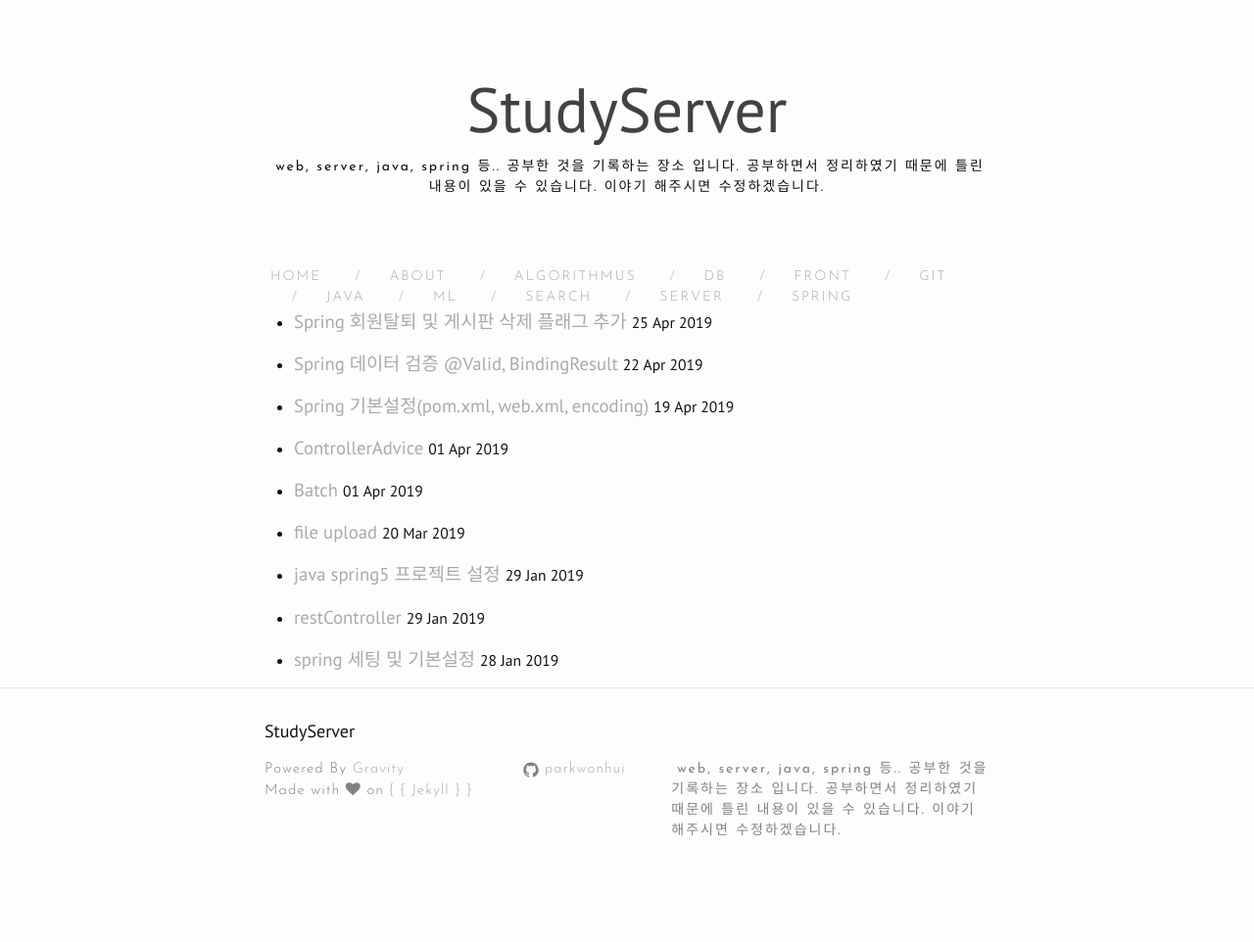
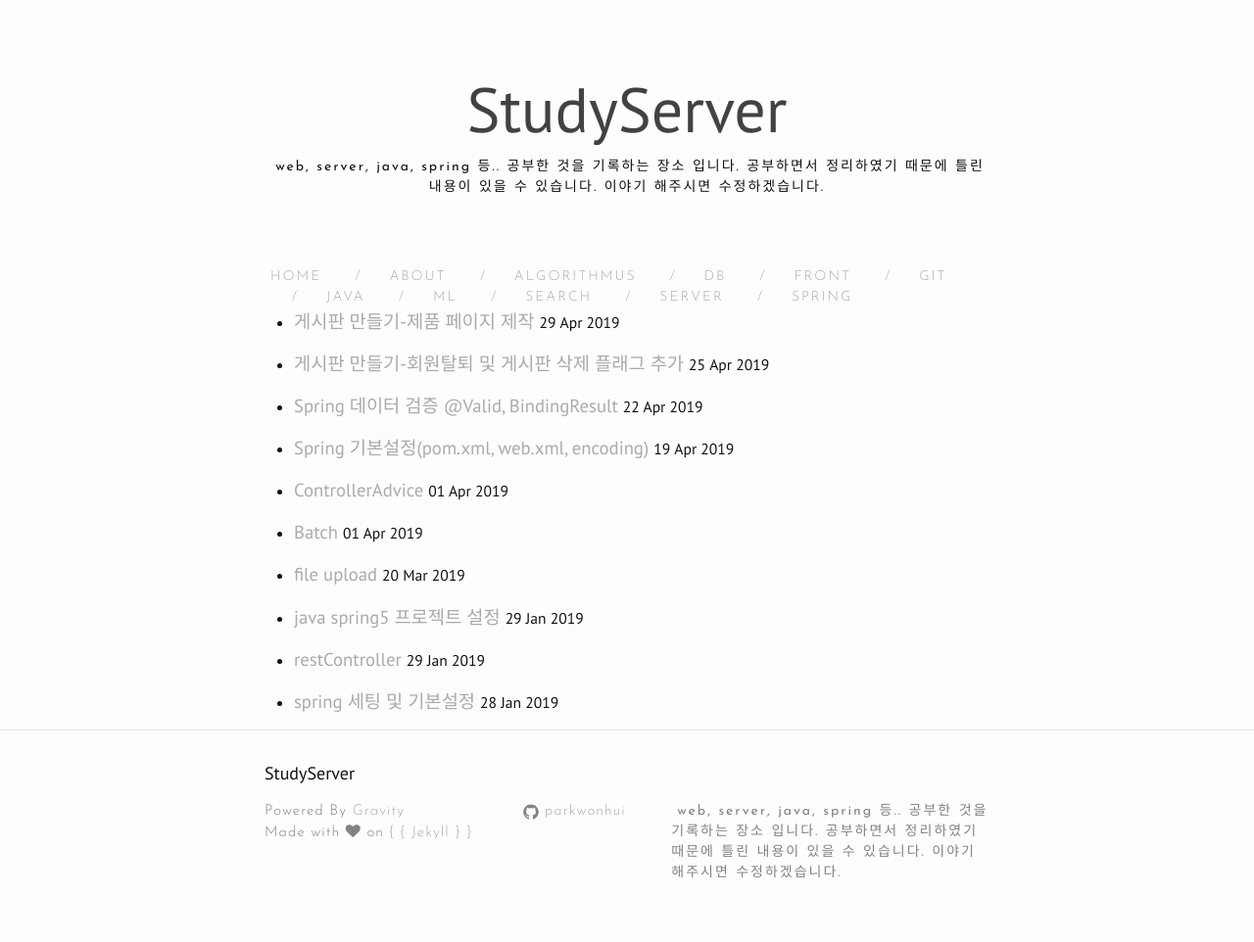
Before and after one commit to parkwonhui/parkwonhui.dev-github.io, a Jekyll site: the page built from category/spring.md, in a window 1280 px wide. Shown: the whole page at 98% size. Built offline with Jekyll 4.4.1, drawn with Linux system fonts in a browser that asks for light colours; nearby versions of some CDN libraries; before the commit the page ends 919 px from its top, so only the background shows below that; some of the changed lines change nothing that is shown.

Commit message:
상품 리스트 페이지 만들기

```diff
--- a/_posts/spring/2019-4-25-spring-board-delete-flag.md
+++ b/_posts/spring/2019-4-25-spring-board-delete-flag.md
@@ -1,6 +1,6 @@
 ---
 layout: post
-title: Spring 회원탈퇴 및 게시판 삭제 플래그 추가
+title: 게시판 만들기-회원탈퇴 및 게시판 삭제 플래그 추가
 categories: [spring]
 tags: [java,spring,board]
 comments: true
--- /dev/null
+++ b/_posts/spring/2019-4-29-spring-board-product.md
@@ -0,0 +1,160 @@
+---
+layout: post
+title: 게시판 만들기-제품 페이지 제작
+categories: [spring]
+tags: [java,spring,board]
+comments: true
+---
+### 제품 페이지 제작
+- 마켓컬리, 쿠팡, 웹쇼핑몰 처럼 상품의 목록이 나온는 상품 페이지 제작
+- 제품에 대한 정보를 뽑아내고 DB 생성및 쿼리, VO 등을 작성한다
+- 카테고리 디저트는 1005, 이유식은 1006
+
+| 필드명 | 데이터형 | 설명 |
+|---------|-----------|-------|
+| product_seq | bigint(20) | 상품 고유 시퀀스  |
+| category | bigint(20)  | 상품 카테고리 |
+| pic | varchar(30) | 상품 사진 |
+| title | varchar(20) | 상품 이름 |
+| price |  int | 상품 가격 |
+| text | varchar(100)| 상품 설명 |
+| count | bigint(20) | 조회수 |
+| product_del | tinyint(1) | 삭제 여부 |
+| user_seq| bigint(20) | 작성자 시퀀스 |
+
+- 상품 DB 생성 쿼리문
+
+~~~
+CREATE TABLE `product` (
+  `PRODUCT_SEQ` bigint(20) NOT NULL AUTO_INCREMENT,
+  `CATEGORY` int NOT NULL,
+  `PIC` text DEFAULT 'img/1.jpg',
+  `TITLE` varchar(20) NOT NULL,
+  `PRICE` bigint NOT NULL DEFAULT 0,
+  `TEXT` varchar(100) DEFAULT '',
+  `COUNT` bigint(20) DEFAULT 0,
+  `PRODUCT_DEL` bigint(20) DEFAULT 0,
+  `USER_SEQ` bigint(20),
+  PRIMARY KEY (`PRODUCT_SEQ`)
+
+) ENGINE=InnoDB AUTO_INCREMENT=97 DEFAULT CHARSET=utf8
+~~~
+- 임시 데이터 넣기
+
+~~~
+INSERT INTO PRODUCT(CATEGORY, TITLE, PRICE, TEXT)
+VALUES(1005, '달콤유자케익', 20000, '유자를 흠뻑 넣은 케익');
+INSERT INTO PRODUCT(CATEGORY, TITLE, PRICE, TEXT)
+VALUES(1005, '자몽이슬톡톡', 3000, '이슬 톡톡');
+INSERT INTO PRODUCT(CATEGORY, TITLE, PRICE, TEXT)
+VALUES(1005, '머랭쿠키', 2000, '머랭~머랭~');
+~~~
+
+### URL 결정
+- 마켓컬리에서 소분류를 선택 시 카테고리가 달라진다
+- 즉 하나의 테이블에서 대분류, 소분류에 따라 데이터를 다르게 가져온다
+https://www.kurly.com/shop/goods/goods_list.php?category=908003
+- 베스트 상품은 기존 카테고리가 있고 그 중에서 베스트 상품 선별
+- 상품에 관한 기능은 상품 조회, 상품 등록, 상품 수정, 상품 삭제가 있다(상세페이지 X)
+
+|url|설명|Method|
+|:----|:----|:-----|
+|/product/list | 상품 리스트 보기 |GET|
+|/product/post | 작성할 수 있는 권한이 있는지 체크 | GET |
+|/product/post | 새로운 상품 등록 | [POST |
+|/product/post/{seq} | 작성할 수 있는 권한이 있는지 체크 | GET |
+|/product/post/{seq} | 기존에 있는 상품 수정 | [POST |
+|/product/delete | 상품 삭제 | GET |
+
+### Controller, Service , VO
+- product 테이블의 데이터를 불러오는 쿼리
+
+~~~
+<select id="getProductVOList" resultType="ProductVO">
+           SELECT product_seq as productSeq
+                   , category
+                   , pic
+                   , title
+                   , price
+                   , text
+                   , count
+                   , product_del as productDel
+                   , user_seq as userSeq
+           FROM product
+     </select>
+~~~
+- Service
+
+~~~
+public ResultMap getProductVOList(){
+    List<ProductVO> list = dao.getProductVOList();
+    ResultMap resultMap = new ResultMap();
+    resultMap.setStatus("200");
+    resultMap.put("list", list);
+    return     resultMap;
+}
+~~~
+- Conroller
+
+~~~
+@RequestMapping(value = "/list", method = RequestMethod.GET)
+public String list(Model model) throws Exception {
+    ResultMap resultMap = service.getProductVOList();
+    model.addAllAttributes(resultMap);
+
+    return "product/list";
+}
+~~~
+
+###  View
+- list.jsp 를 생성하고 상품 리스트를 뿌려주는 화면 구성
+
+~~~
+<h2>상세 메뉴</h2>
+<div><button id="product-new-product-create" class="btn  btn-info">새 상품 추가</button></div>
+<div id="product-list" >
+<c:forEach var = "product" items = "${list}">
+<div class="row col-md-4 col-xs-12 product-elements">
+     <input type="hidden" value="${product.productSeq}"/>
+     <input type="hidden" value="${product.category}"/>
+     <div><img src="/resources/${product.pic}" /></div>
+     <div class="product-in-text">${product.title}</div>
+     <div class="product-in-text">${product.price}원</div>
+     <div class="product-in-text">${product.text}</div>
+</div>
+</c:forEach>
+</div><!-- product-list -->
+~~~
+
+- 상품 리스트 페이지로 이동하는 url 추가
+
+~~~
+<div class="dropbtn">전체상품</div>
+    <div class="dropdown-content">
+        <a href="/product/list">디저트</a>
+        <a href="/product/list">이유식</a>
+    </div>
+</div>
+~~~
+
+
+<div id="disqus_thread"></div>
+<script>
+
+/**
+*  RECOMMENDED CONFIGURATION VARIA*BLES: EDIT AND UNCOMMENT THE SECTION BELOW TO INSERT DYNAMIC VALUES FROM YOUR PLATFORM OR CMS.
+*  LEARN WHY DEFINING THESE VARIABLES IS IMPORTANT: https://disqus.com/admin/universalcode/#configuration-variables*/
+/*
+var disqus_config = function () {
+this.page.url = PAGE_URL;  // Replace PAGE_URL with your page's canonical URL variable
+this.page.identifier = PAGE_IDENTIFIER; // Replace PAGE_IDENTIFIER with your page's unique identifier variable
+};
+*/
+(function() { // DON'T EDIT BELOW THIS LINE
+var d = document, s = d.createElement('script');
+s.src = 'https://parkwonhui.disqus.com/embed.js';
+s.setAttribute('data-timestamp', +new Date());
+(d.head || d.body).appendChild(s);
+})();
+</script>
+<noscript>Please enable JavaScript to view the <a href="https://disqus.com/?ref_noscript">comments powered by Disqus.</a></noscript>
```
